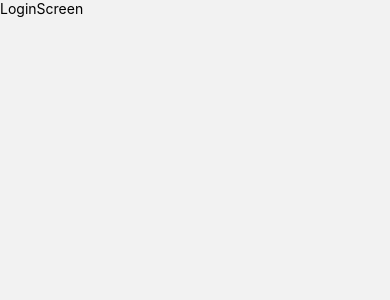
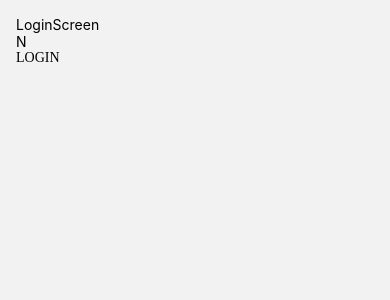
Before and after one commit to DangLake/BanNhaNong, a React Native app: screen /LoginScreen in a window 390 px wide. Shown: the top 300 px of the page. Built offline with nearby package versions, Linux system fonts and the light colour scheme.

Commit message:
fix error project

```diff
--- a/App.tsx
+++ b/App.tsx
@@ -1,10 +1,11 @@
-// import { View } from 'react-native';
+
 import React, { useEffect, useState } from 'react';
 import { SplashScreen } from './src/screens';
 import AuthNavigator from './src/navigators/AuthNavigator';
 import { NavigationContainer } from '@react-navigation/native';
 import { StatusBar } from 'react-native';
 import MainNavigator from './src/navigators/MainNavigator';
+import { GestureHandlerRootView } from 'react-native-gesture-handler';
 import { useAsyncStorage } from '@react-native-async-storage/async-storage';
 
 const App = () => {
@@ -25,16 +26,20 @@ const App = () => {
   },[]);
   const checkLogin = async() => {
     const token = await getItem();
+    console.log('Access Token:', token);
     token && setAccessToken(token);
   };
 
   return <>
+  <GestureHandlerRootView style={{ flex: 1 }}>
   <StatusBar barStyle={'dark-content'} backgroundColor={'transparent'} translucent />
   {isShowSplash ? (<SplashScreen/>) : (<NavigationContainer>
     {
       accessToken ? <MainNavigator/> : <AuthNavigator/>}
   </NavigationContainer>)}
-  </>;
+  </GestureHandlerRootView>
+  </>
+  ;
 };
 
 export default App;
--- a/package.json
+++ b/package.json
@@ -10,13 +10,14 @@
     "test": "jest"
   },
   "dependencies": {
+    "@react-native-async-storage/async-storage": "^2.0.0",
     "@react-navigation/bottom-tabs": "^6.6.1",
     "@react-navigation/drawer": "^6.7.2",
     "@react-navigation/native": "^6.1.18",
     "@react-navigation/native-stack": "^6.11.0",
     "react": "18.3.1",
     "react-native": "0.75.4",
-    "react-native-gesture-handler": "^2.20.1",
+    "react-native-gesture-handler": "^2.20.2",
     "react-native-reanimated": "^3.16.1",
     "react-native-safe-area-context": "^4.11.1",
     "react-native-screens": "^3.34.0"
--- a/src/components/ButtonComponent.tsx
+++ b/src/components/ButtonComponent.tsx
@@ -1,7 +1,9 @@
-import { View, Text, StyleProp, ViewStyle, TextStyle, TextComponent } from 'react-native';
-import React, { ReactNode } from 'react';
+// src/components/ButtonComponent.js
+import React from 'react';
+import TextComponent from './TextComponent';
+import { StyleProp, ViewStyle, TextStyle } from 'react-native';
 import { TouchableOpacity } from 'react-native-gesture-handler';
-
+import { globalStyles } from '../styles/globalStyles';
 
 interface Props {
   icon?: ReactNode;
@@ -16,9 +18,10 @@ interface Props {
 
 }
 const ButtonComponent = (props:Props) => {
+  // eslint-disable-next-line @typescript-eslint/no-unused-vars
   const {icon,text,type,color,styles,textColor,textStyles,onPress,iconFlex} = props;
-  return <TouchableOpacity >
-  {icon && iconFlex === 'left' && icon}
+return <TouchableOpacity styles={[globalStyles.button,{}, styles]} >
+{icon && icon}
   <TextComponent text={text} color={textColor} styles={textStyles} />
   {icon && iconFlex === 'right' && icon}
 </TouchableOpacity>;
--- a/src/screens/SplashScreen.tsx
+++ b/src/screens/SplashScreen.tsx
@@ -1,4 +1,4 @@
-/* eslint-disable react-native/no-inline-styles */
+
 import { appInfors } from './../constants/appInfors';
 import { ImageBackground ,Image, ActivityIndicator} from 'react-native';
 import React from 'react';
--- a/src/screens/auth/LoginScreen.tsx
+++ b/src/screens/auth/LoginScreen.tsx
@@ -1,10 +1,20 @@
 import { View, Text } from 'react-native';
 import React from 'react';
+import { ButtonComponent } from '../../components';
+import { globalStyles } from '../../styles/globalStyles';
 
 const LoginScreen = () => {
   return (
-    <View>
+    // eslint-disable-next-line react-native/no-inline-styles
+    <View   style={[globalStyles.container,{padding: 16}]}>
       <Text>LoginScreen</Text>
+      <ButtonComponent text="LOGIN" onPress={() => console.log('Login')}
+      icon={
+        <View>
+          <Text>
+            N
+          </Text>
+        </View>}/>
     </View>
   );
 };
--- a/src/styles/globalStyles.ts
+++ b/src/styles/globalStyles.ts
@@ -12,4 +12,14 @@ export const globalStyles = StyleSheet.create({
         fontSize: 14,
         color: appColors.text,
     },
+    button: {
+        borderRadius: 12,
+        justifyContent: 'center',
+        alignItems:'center',
+        backgroundColor:appColors.white,
+        paddingHorizontal: 16,
+        paddingVertical: 16,
+        minHeight: 56,
+        flexDirection:'row',
+    },
 });
```
Also changed, not shown: 1 other file (tests, documents, lock files or other folders). Lines whose indentation alone changed are shown as unchanged.
